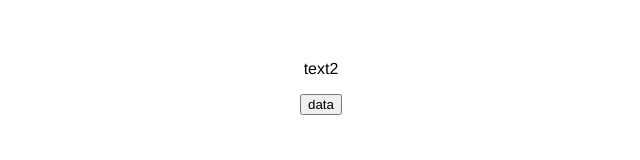
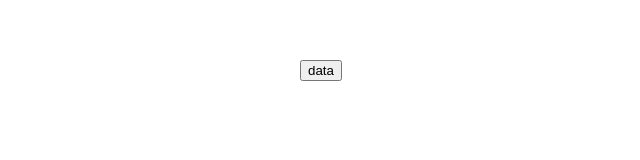
Before and after one commit to wyomingIncidentGuy/blog-vue-php, a Vue app in the folder frontend/: page / in a window 1280 px wide. Shown: the top 160 px of the page, without its empty margins (319-959 px from the left). Built offline with nearby package versions, Linux system fonts and the light colour scheme.

Commit message:
some changes

```diff
--- a/frontend/src/App.vue
+++ b/frontend/src/App.vue
@@ -1,7 +1,6 @@
 <template>
   <div id="app">
     <p>{{ resp }}</p>
-    <p>{{text}}</p>
     <button @click = "fetchData">data</button>
   </div>
 </template>
@@ -12,7 +11,6 @@ export default {
   data(){
     return{
       resp: '',
-      text:'text2'
     }
   },
 
```
